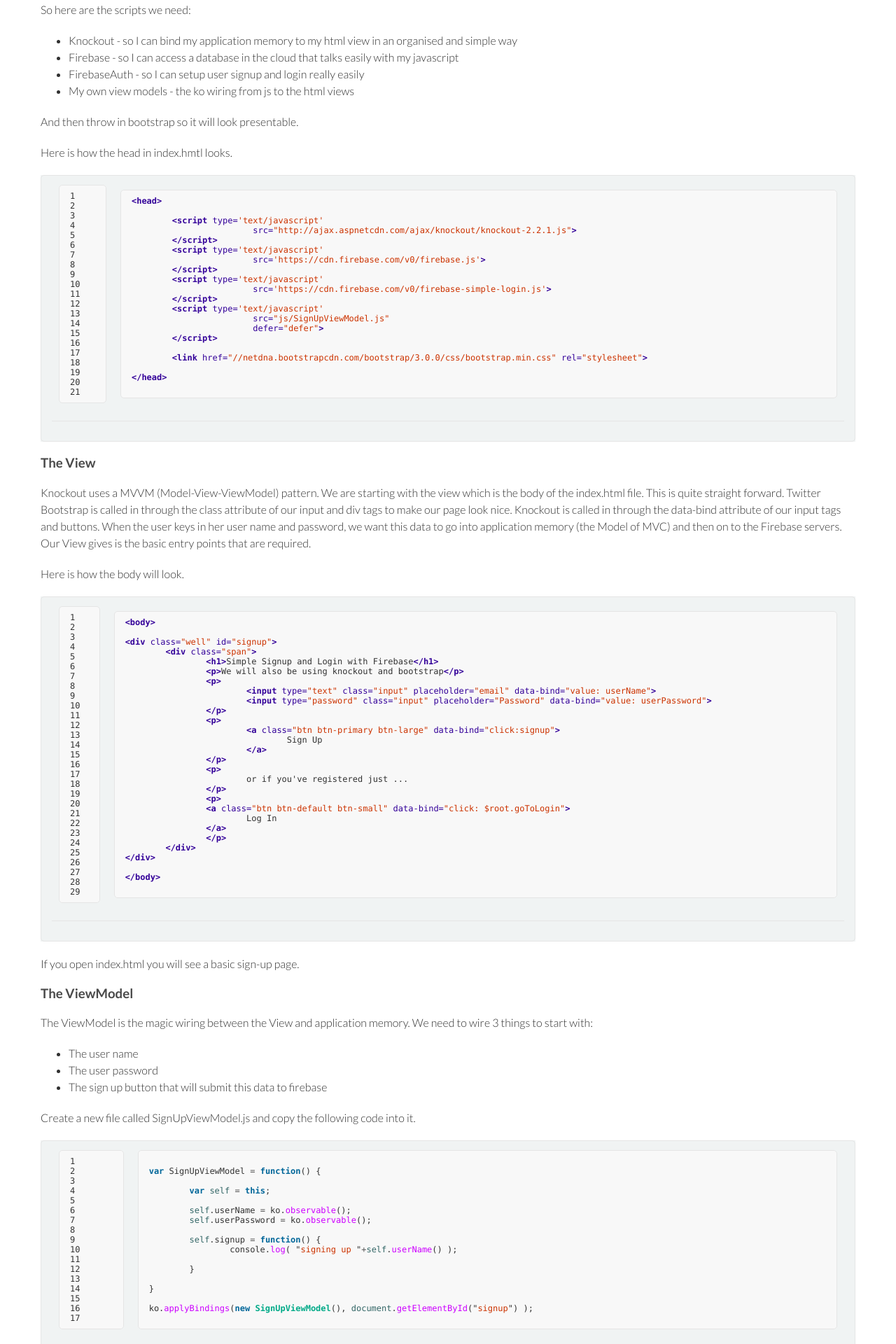
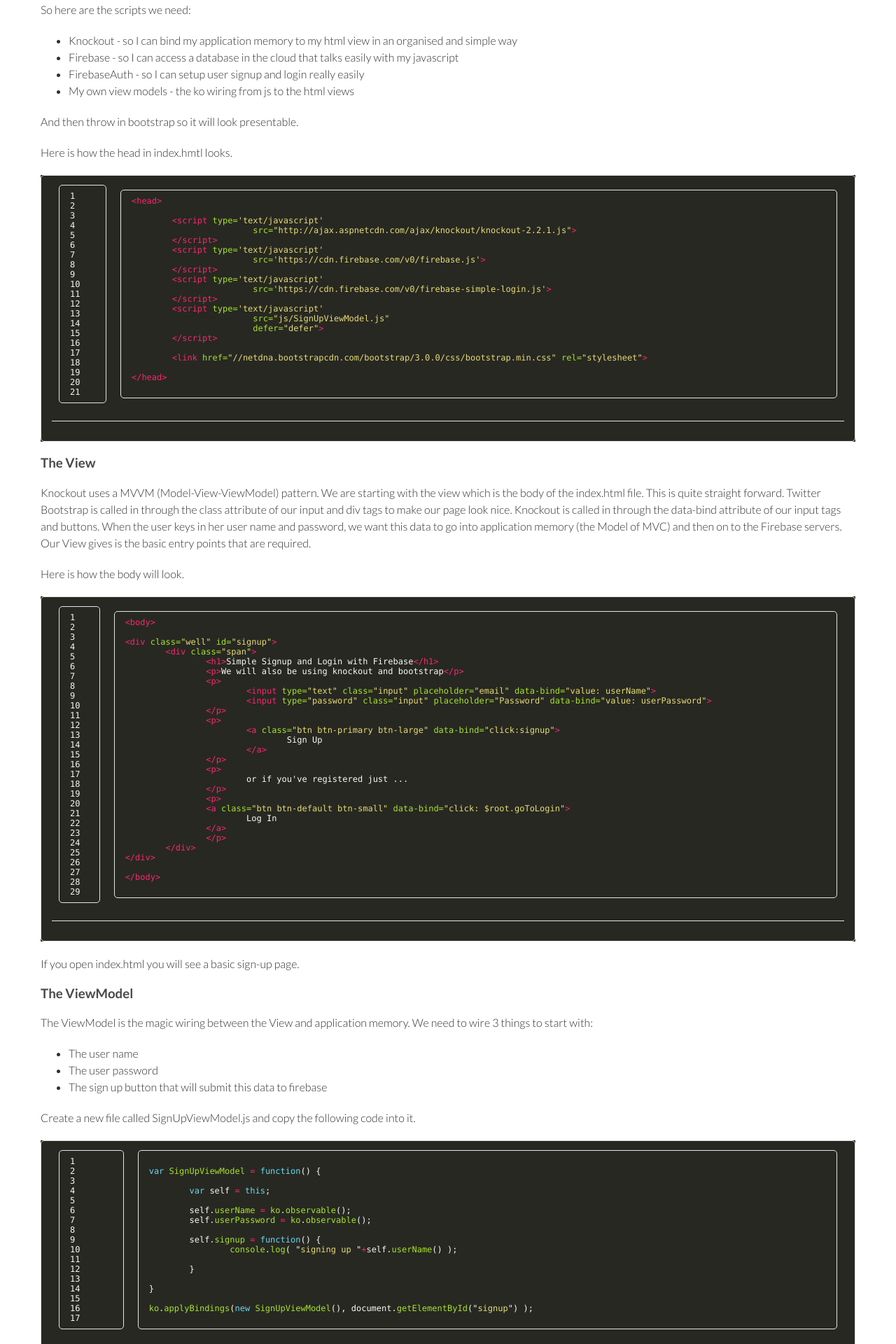
Before and after one commit to nigelkelly/nigelkelly.github.io, a Jekyll site: the page built from super-simple-signup-and-signin-with-firebase-and-knockout.md, in a window 1280 px wide. Shown: the part 412-2332 px from the top of the page at 70% size. Built offline with Jekyll 4.4.1, drawn with Linux system fonts in a browser that asks for light colours; Markdown is read by kramdown in place of the engine named in the settings; a script that is not in the unit is left out; comment, search, counter and statistics services are not loaded.

Commit message:
push config

```diff
--- a/stylesheets/pygment_trac.css
+++ b/stylesheets/pygment_trac.css
@@ -1,70 +1,61 @@
-.highlight .hll { background-color: #ffffcc }
-.highlight  { background: #f0f3f3; }
-.highlight .c { color: #0099FF; font-style: italic } /* Comment */
-.highlight .err { color: #AA0000; background-color: #FFAAAA } /* Error */
-.highlight .k { color: #006699; font-weight: bold } /* Keyword */
-.highlight .o { color: #555555 } /* Operator */
-.highlight .cm { color: #0099FF; font-style: italic } /* Comment.Multiline */
-.highlight .cp { color: #009999 } /* Comment.Preproc */
-.highlight .c1 { color: #0099FF; font-style: italic } /* Comment.Single */
-.highlight .cs { color: #0099FF; font-weight: bold; font-style: italic } /* Comment.Special */
-.highlight .gd { background-color: #FFCCCC; border: 1px solid #CC0000 } /* Generic.Deleted */
+.highlight .hll { background-color: #49483e }
+.highlight  { background: #272822; color: #f8f8f2 }
+.highlight pre { background: transparent; color: #f8f8f2 }
+.highlight .c { color: #75715e } /* Comment */
+.highlight .err { color: #960050; background-color: #1e0010 } /* Error */
+.highlight .k { color: #66d9ef } /* Keyword */
+.highlight .l { color: #ae81ff } /* Literal */
+.highlight .n { color: #f8f8f2 } /* Name */
+.highlight .o { color: #f92672 } /* Operator */
+.highlight .p { color: #f8f8f2 } /* Punctuation */
+.highlight .cm { color: #75715e } /* Comment.Multiline */
+.highlight .cp { color: #75715e } /* Comment.Preproc */
+.highlight .c1 { color: #75715e } /* Comment.Single */
+.highlight .cs { color: #75715e } /* Comment.Special */
 .highlight .ge { font-style: italic } /* Generic.Emph */
-.highlight .gr { color: #FF0000 } /* Generic.Error */
-.highlight .gh { color: #003300; font-weight: bold } /* Generic.Heading */
-.highlight .gi { background-color: #CCFFCC; border: 1px solid #00CC00 } /* Generic.Inserted */
-.highlight .go { color: #AAAAAA } /* Generic.Output */
-.highlight .gp { color: #000099; font-weight: bold } /* Generic.Prompt */
 .highlight .gs { font-weight: bold } /* Generic.Strong */
-.highlight .gu { color: #003300; font-weight: bold } /* Generic.Subheading */
-.highlight .gt { color: #99CC66 } /* Generic.Traceback */
-.highlight .kc { color: #006699; font-weight: bold } /* Keyword.Constant */
-.highlight .kd { color: #006699; font-weight: bold } /* Keyword.Declaration */
-.highlight .kn { color: #006699; font-weight: bold } /* Keyword.Namespace */
-.highlight .kp { color: #006699 } /* Keyword.Pseudo */
-.highlight .kr { color: #006699; font-weight: bold } /* Keyword.Reserved */
-.highlight .kt { color: #007788; font-weight: bold } /* Keyword.Type */
-.highlight .m { color: #FF6600 } /* Literal.Number */
-.highlight .s { color: #CC3300 } /* Literal.String */
-.highlight .na { color: #330099 } /* Name.Attribute */
-.highlight .nb { color: #336666 } /* Name.Builtin */
-.highlight .nc { color: #00AA88; font-weight: bold } /* Name.Class */
-.highlight .no { color: #336600 } /* Name.Constant */
-.highlight .nd { color: #9999FF } /* Name.Decorator */
-.highlight .ni { color: #999999; font-weight: bold } /* Name.Entity */
-.highlight .ne { color: #CC0000; font-weight: bold } /* Name.Exception */
-.highlight .nf { color: #CC00FF } /* Name.Function */
-.highlight .nl { color: #9999FF } /* Name.Label */
-.highlight .nn { color: #00CCFF; font-weight: bold } /* Name.Namespace */
-.highlight .nt { color: #330099; font-weight: bold } /* Name.Tag */
-.highlight .nv { color: #003333 } /* Name.Variable */
-.highlight .ow { color: #000000; font-weight: bold } /* Operator.Word */
-.highlight .w { color: #bbbbbb } /* Text.Whitespace */
-.highlight .mf { color: #FF6600 } /* Literal.Number.Float */
-.highlight .mh { color: #FF6600 } /* Literal.Number.Hex */
-.highlight .mi { color: #FF6600 } /* Literal.Number.Integer */
-.highlight .mo { color: #FF6600 } /* Literal.Number.Oct */
-.highlight .sb { color: #CC3300 } /* Literal.String.Backtick */
-.highlight .sc { color: #CC3300 } /* Literal.String.Char */
-.highlight .sd { color: #CC3300; font-style: italic } /* Literal.String.Doc */
-.highlight .s2 { color: #CC3300 } /* Literal.String.Double */
-.highlight .se { color: #CC3300; font-weight: bold } /* Literal.String.Escape */
-.highlight .sh { color: #CC3300 } /* Literal.String.Heredoc */
-.highlight .si { color: #AA0000 } /* Literal.String.Interpol */
-.highlight .sx { color: #CC3300 } /* Literal.String.Other */
-.highlight .sr { color: #33AAAA } /* Literal.String.Regex */
-.highlight .s1 { color: #CC3300 } /* Literal.String.Single */
-.highlight .ss { color: #FFCC33 } /* Literal.String.Symbol */
-.highlight .bp { color: #336666 } /* Name.Builtin.Pseudo */
-.highlight .vc { color: #003333 } /* Name.Variable.Class */
-.highlight .vg { color: #003333 } /* Name.Variable.Global */
-.highlight .vi { color: #003333 } /* Name.Variable.Instance */
-.highlight .il { color: #FF6600 } /* Literal.Number.Integer.Long */
-
-.type-csharp .highlight .k { color: #0000FF }
-.type-csharp .highlight .kt { color: #0000FF }
-.type-csharp .highlight .nf { color: #000000; font-weight: normal }
-.type-csharp .highlight .nc { color: #2B91AF }
-.type-csharp .highlight .nn { color: #000000 }
-.type-csharp .highlight .s { color: #A31515 }
-.type-csharp .highlight .sc { color: #A31515 }
+.highlight .kc { color: #66d9ef } /* Keyword.Constant */
+.highlight .kd { color: #66d9ef } /* Keyword.Declaration */
+.highlight .kn { color: #f92672 } /* Keyword.Namespace */
+.highlight .kp { color: #66d9ef } /* Keyword.Pseudo */
+.highlight .kr { color: #66d9ef } /* Keyword.Reserved */
+.highlight .kt { color: #66d9ef } /* Keyword.Type */
+.highlight .ld { color: #e6db74 } /* Literal.Date */
+.highlight .m { color: #ae81ff } /* Literal.Number */
+.highlight .s { color: #e6db74 } /* Literal.String */
+.highlight .na { color: #a6e22e } /* Name.Attribute */
+.highlight .nb { color: #f8f8f2 } /* Name.Builtin */
+.highlight .nc { color: #a6e22e } /* Name.Class */
+.highlight .no { color: #66d9ef } /* Name.Constant */
+.highlight .nd { color: #a6e22e } /* Name.Decorator */
+.highlight .ni { color: #f8f8f2 } /* Name.Entity */
+.highlight .ne { color: #a6e22e } /* Name.Exception */
+.highlight .nf { color: #a6e22e } /* Name.Function */
+.highlight .nl { color: #f8f8f2 } /* Name.Label */
+.highlight .nn { color: #f8f8f2 } /* Name.Namespace */
+.highlight .nx { color: #a6e22e } /* Name.Other */
+.highlight .py { color: #f8f8f2 } /* Name.Property */
+.highlight .nt { color: #f92672 } /* Name.Tag */
+.highlight .nv { color: #f8f8f2 } /* Name.Variable */
+.highlight .ow { color: #f92672 } /* Operator.Word */
+.highlight .w { color: #f8f8f2 } /* Text.Whitespace */
+.highlight .mf { color: #ae81ff } /* Literal.Number.Float */
+.highlight .mh { color: #ae81ff } /* Literal.Number.Hex */
+.highlight .mi { color: #ae81ff } /* Literal.Number.Integer */
+.highlight .mo { color: #ae81ff } /* Literal.Number.Oct */
+.highlight .sb { color: #e6db74 } /* Literal.String.Backtick */
+.highlight .sc { color: #e6db74 } /* Literal.String.Char */
+.highlight .sd { color: #e6db74 } /* Literal.String.Doc */
+.highlight .s2 { color: #e6db74 } /* Literal.String.Double */
+.highlight .se { color: #ae81ff } /* Literal.String.Escape */
+.highlight .sh { color: #e6db74 } /* Literal.String.Heredoc */
+.highlight .si { color: #e6db74 } /* Literal.String.Interpol */
+.highlight .sx { color: #e6db74 } /* Literal.String.Other */
+.highlight .sr { color: #e6db74 } /* Literal.String.Regex */
+.highlight .s1 { color: #e6db74 } /* Literal.String.Single */
+.highlight .ss { color: #e6db74 } /* Literal.String.Symbol */
+.highlight .bp { color: #f8f8f2 } /* Name.Builtin.Pseudo */
+.highlight .vc { color: #f8f8f2 } /* Name.Variable.Class */
+.highlight .vg { color: #f8f8f2 } /* Name.Variable.Global */
+.highlight .vi { color: #f8f8f2 } /* Name.Variable.Instance */
+.highlight .il { color: #ae81ff } /* Literal.Number.Integer.Long */
```
